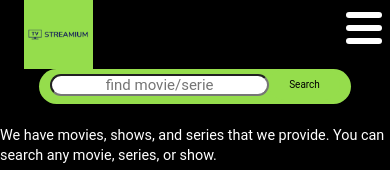
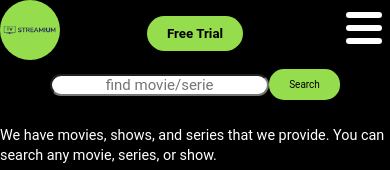
Before and after one commit to AramDawara123/IPTV, a React (Vite) app in the folder IPTV-REACT/: page /services in a window 390 px wide. Shown: the top 170 px of the page. Built offline with nearby package versions, Linux system fonts and the light colour scheme.

Commit message:
navbar responsive gemaakt

```diff
--- a/IPTV-REACT/src/CSS/Navbar.css
+++ b/IPTV-REACT/src/CSS/Navbar.css
@@ -1,4 +1,4 @@
-/* Reusable values */
+/* General styles for all screen sizes */
 nav {
     margin: 0;
     padding: 0;
@@ -8,17 +8,18 @@ nav {
     align-items: center;
     height: 69px;
     background-color: black;
-}
-
-nav .logo {
-    margin-left: 1.5rem;
-    height: 69px;
-    width: 100px;
+    z-index: 1000;
+    position: relative;
 }
 
 nav .logo img {
-    height: 69px;
-    width: auto;
+    height: 60px;
+    width: 60px;
+    border-radius: 50%;
+}
+
+nav .logo-1 {
+    height: 60px;
 }
 
 nav ul {
@@ -27,6 +28,12 @@ nav ul {
     flex-wrap: wrap;
     list-style: none;
     flex: 1;
+    margin: 0;
+    padding: 0;
+}
+
+nav ul li {
+    display: flex;
 }
 
 nav ul li a {
@@ -40,6 +47,7 @@ nav ul li a {
 
 nav .logo-button-container {
     margin-right: 1.5rem;
+    text-decoration: none;
 }
 
 button {
@@ -52,10 +60,14 @@ button {
 
 .btn-1 {
     font-weight: 700;
-    fill: #000001;
     color: #000001;
     background-color: #95DD4C;
     border-radius: 28px;
+}
+
+.btn-1 a {
+    text-decoration: none;
+    color: #000001;
 }
 
 nav .menu {
@@ -67,6 +79,7 @@ nav .menu {
     justify-content: space-between;
     width: 2.25rem;
     height: 2rem;
+    cursor: pointer;
 }
 
 nav .menu span {
@@ -76,58 +89,138 @@ nav .menu span {
     border-radius: 0.2rem;
 }
 
-button a {
-    text-decoration: none;
-    cursor: pointer;
-    color: #000;
-}
+/* Media queries for responsiveness */
+@media (max-width: 768px) {
+    nav {
+        flex-direction: column;
+        display: flex;
+    }
 
-/* Adjustments for button centering */
-nav {
-    display: flex;
-    justify-content: space-around;
-    align-items: center;
-}
-
-/* Responsiveness for mobile screens */
-@media (max-width: 480px) {
     nav .menu {
         display: flex;
     }
 
+    nav ul {
+        display: none;
+        width: 100%;
+        margin-bottom: 0.25rem;
+        background-color: black;
+    }
+    nav ul.open {
+        display: flex;
+    }
+    nav ul li {
+        width: 100%;
+        text-align: center;
+    }
+    nav ul li a {
+        margin: 0.2rem 0.5rem;
+        padding: 1rem;
+        width: 100%;
+    }
+
+    nav .logo-1 {
+        display: flex;
+        margin-right: auto;
+        margin-left: 0;
+    }
+
+    nav .logo-button-container {
+        width: 80%;
+        display: flex;
+        position: absolute;
+        z-index: -2;
+        justify-content: center;
+        margin-right: 0;
+        margin-top: 1rem;
+    }
+    .btn-1 {
+
+        max-width: 50%;
+    }
+
+    button {
+        color: white;
+        padding: 10px 20px;
+        border: none;
+        border-radius: 5px;
+        cursor: pointer;
+    }
+}
+
+@media (max-width: 480px) {
     nav {
         flex-direction: column;
-        align-items: flex-start;
+        display: flex;
+    }
+
+    nav .menu {
+        display: flex;
     }
 
     nav ul {
         display: none;
-        flex-direction: column;
         width: 100%;
         margin-bottom: 0.25rem;
+        background-color: black;
     }
-
     nav ul.open {
         display: flex;
     }
-
     nav ul li {
+        width: 100%;
+        text-align: center;
+    }
+    nav ul li a {
+        margin: 0.2rem 0.5rem;
+        padding: 1rem;
         width: 100%;
     }
 
-    nav ul li a {
-        margin: 0.2rem 0.5rem;
+    nav .logo-1 {
+        display: flex;
+        margin-right: auto;
+        margin-left: 0;
     }
 
     nav .logo-button-container {
-        order: 2;
-        width: 100%;
+        width: 80%;
         display: flex;
+        position: absolute;
+        z-index: -2;
         justify-content: center;
         margin-right: 0;
+        margin-top: 1rem;
+    }
+    .btn-1 {
+
+        max-width: 50%;
     }
 
-    .btn-1 {
-        width: 80%;
+    button {
+        color: white;
+        padding: 10px 20px;
+        border: none;
+        border-radius: 5px;
+        cursor: pointer;
     }
 }
+
+@media (min-width: 1024px) {
+    nav {
+        justify-content: space-between;
+    }
+
+    nav ul {
+        display: flex;
+    }
+
+    nav ul li a {
+        font-size: 1.1rem;
+        padding: 0.75rem 1.5rem;
+    }
+
+    nav .logo-button-container {
+        margin-right: 2rem;
+    }
+}
--- a/IPTV-REACT/src/pages/Navbar.tsx
+++ b/IPTV-REACT/src/pages/Navbar.tsx
@@ -1,39 +1,35 @@
 import React, { useState } from "react";
-import "../CSS/Navbar.css";
-import { Link, NavLink } from "react-router-dom";
+import "../CSS/Navbar.css"
 
 export const Navbar: React.FC = () => {
-  const [menuOpen, setMenuOpen] = useState<boolean>(false);
+  const [menuOpen, setMenuOpen] = useState<boolean>(false)
 
   return (
     <nav>
-  {/* Left-aligned logo */}
-  <Link to="./Home" className="logo">
+      <div className="logo-1">
+      <a href="/" className="logo">
         <img src="images/streamium.png" alt="Logo" />
-  </Link>
+      </a>
+      </div>
 
-  {/* Centered nav links */}
       <ul className={menuOpen ? "open" : ""}>
-
         <li>
-      <NavLink to="/services">Services</NavLink>
+          <a href="/services">Services</a>
         </li>
         <li>
-      <NavLink to="/about">About</NavLink>
+          <a href="/about">About</a>
         </li>
         <li>
-      <NavLink to="/contact">Contact</NavLink>
+          <a href="/contact">Contact</a>
         </li>
       </ul>
 
-  {/* Right-aligned button */}
       <div className="logo-button-container">
         <button className="btn-1">
           <a href="https://wa.me/qr/2WXRBEQMIZKEB1">Free Trial</a>
         </button>
       </div>
 
-  {/* Mobile menu icon */}
       <div className="menu" onClick={() => setMenuOpen(!menuOpen)}>
         <span></span>
         <span></span>
@@ -41,4 +37,4 @@ export const Navbar: React.FC = () => {
       </div>
     </nav>
   );
-};
+}
```
Also changed, not shown: 1 other file (tests, documents, lock files or other folders). Lines whose indentation alone changed are shown as unchanged.
